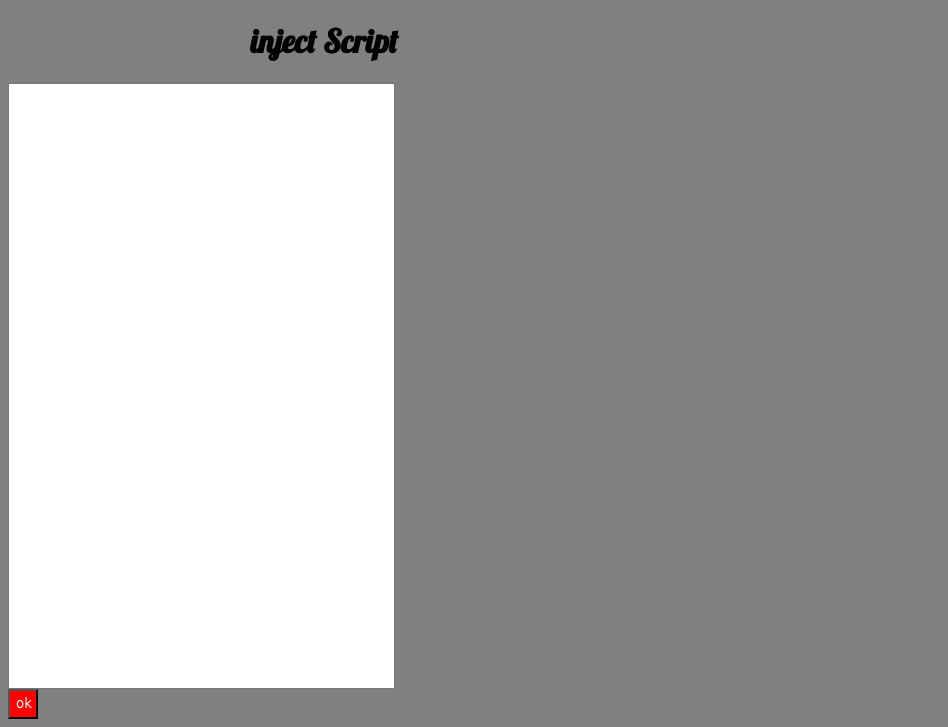
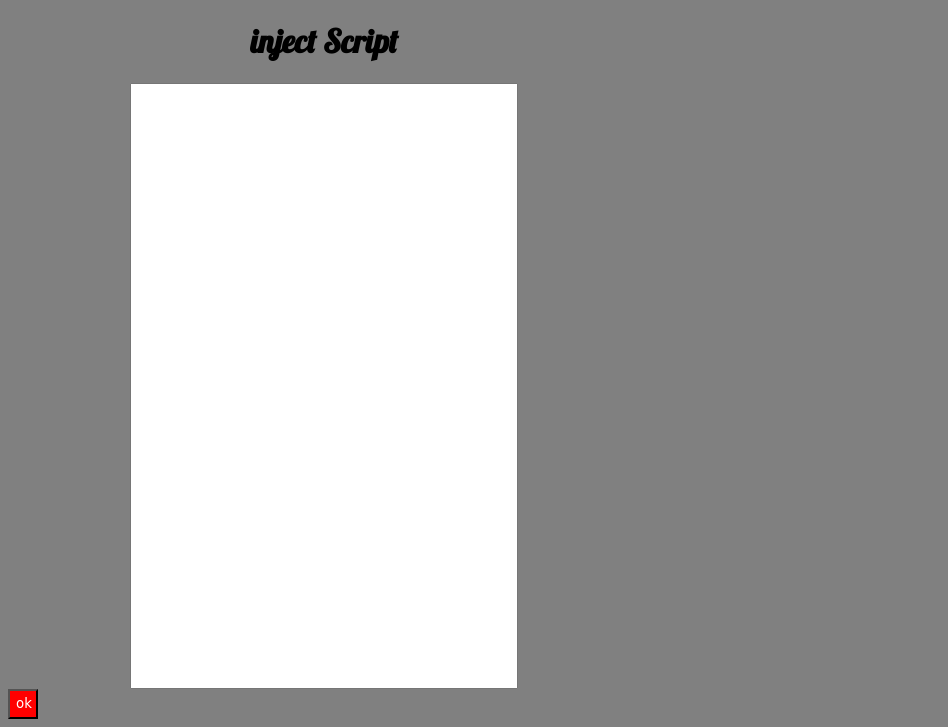
Before and after one commit to IshaanVermaProgrammer/Crystal.io, a website: page Crystal.io/new.html in a window 1280 px wide. Shown: the part 1559-2286 px from the top of the page, without its empty margins (0-948 px from the left). Drawn offline with nearby package versions, Linux system fonts and the light colour scheme.

Commit message:
Update new.html

```diff
--- a/Crystal.io/new.html
+++ b/Crystal.io/new.html
@@ -214,7 +214,7 @@ left:<span id="x"><input type="text" id="left" value="0" onkeyup="left()"/><br>
 colour:<span id="x"><input type="text" id="p-text-colour" value="black" onkeyup="col()" style="width:15%;"/><br>
 <button onclick="st()" style="color:grey;background:white;border:2px solid white;"><h3>
 save text</h3></button>
-  </div><h1>inject Script</h1><br><input id="script" type="text" style="height:600px;width:60%;"><br><button onclick="ok()" style="height:30px;width:30px;background:red;color:white;font-family:cursive;">ok</button></center>
+  </div><h1>inject Script</h1><br><input id="script" type="text" style="height:600px;width:60%;margin-right:auto;margin-left:auto;"><br><button onclick="ok()" style="height:30px;width:30px;background:red;color:white;font-family:cursive;">ok</button></center>
 <script>
 function t(){
 let a=$("#top").val();
```
